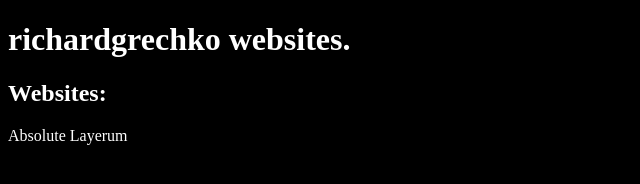
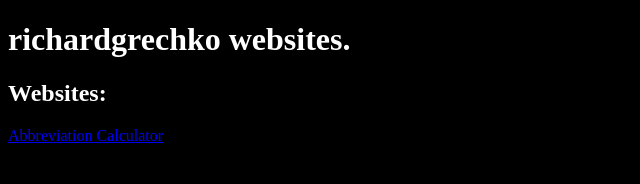
Before and after one commit to richardgrechko/richardgrechko.github.io, a plain HTML site: page index.html in a window 1280 px wide. Shown: the whole page, without its empty margins (0-640 px from the left). Drawn offline with Linux system fonts and the light colour scheme.

Commit message:
Replace link to Absolute Layerum with Abbreviation Calculator

```diff
--- a/index.html
+++ b/index.html
@@ -11,6 +11,6 @@
 <body>
     <h1>richardgrechko websites.</h1>
     <h2>Websites: </h2>
-    <link href="https://richardgrechko.github.io/absolute-layerum">Absolute Layerum</link>
+    <a href="https://richardgrechko.github.io/power-calc">Abbreviation Calculator</a>
 </body>
 </html>
```
